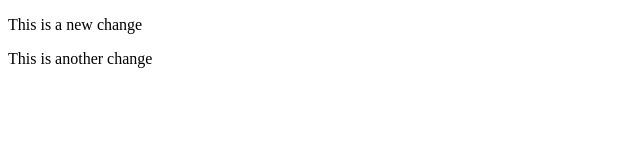
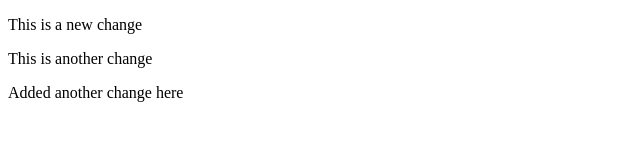
Before and after one commit to nwosuudoka/TestWebsite, a plain HTML site: page index.html in a window 1280 px wide. Shown: the whole page, without its empty margins (0-640 px from the left). Drawn offline with Linux system fonts and the light colour scheme.

Commit message:
New changes to index.html
added a new div

```diff
--- a/index.html
+++ b/index.html
@@ -15,6 +15,8 @@
     <div>
         <p>This is another change</p>
     </div>
+
+    <div>Added another change here</div>
 </body>
 
 </html>
```
